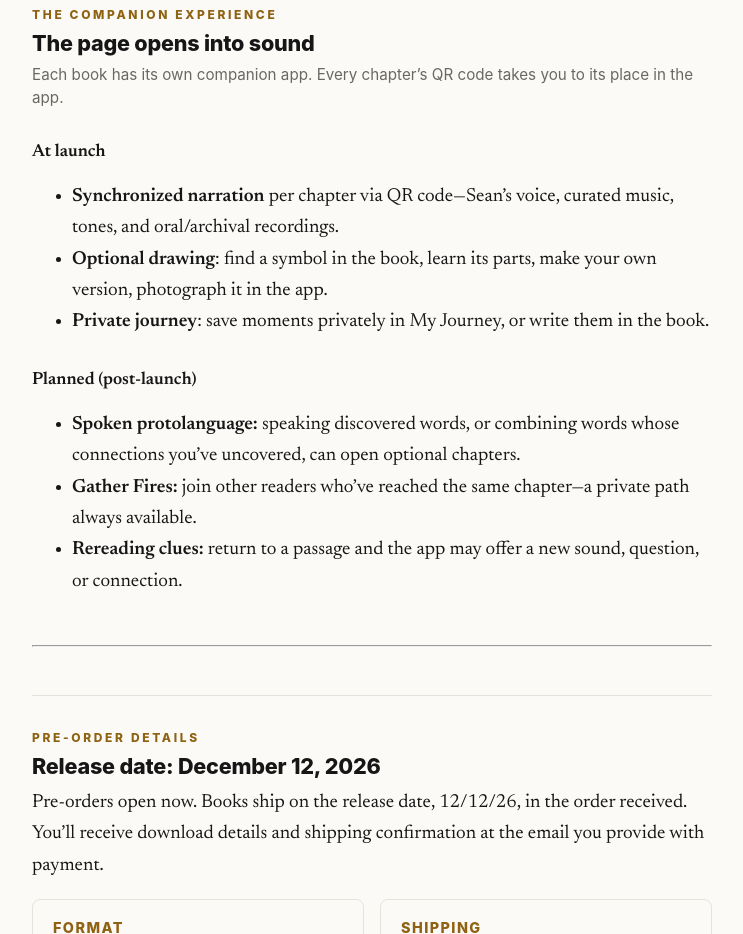
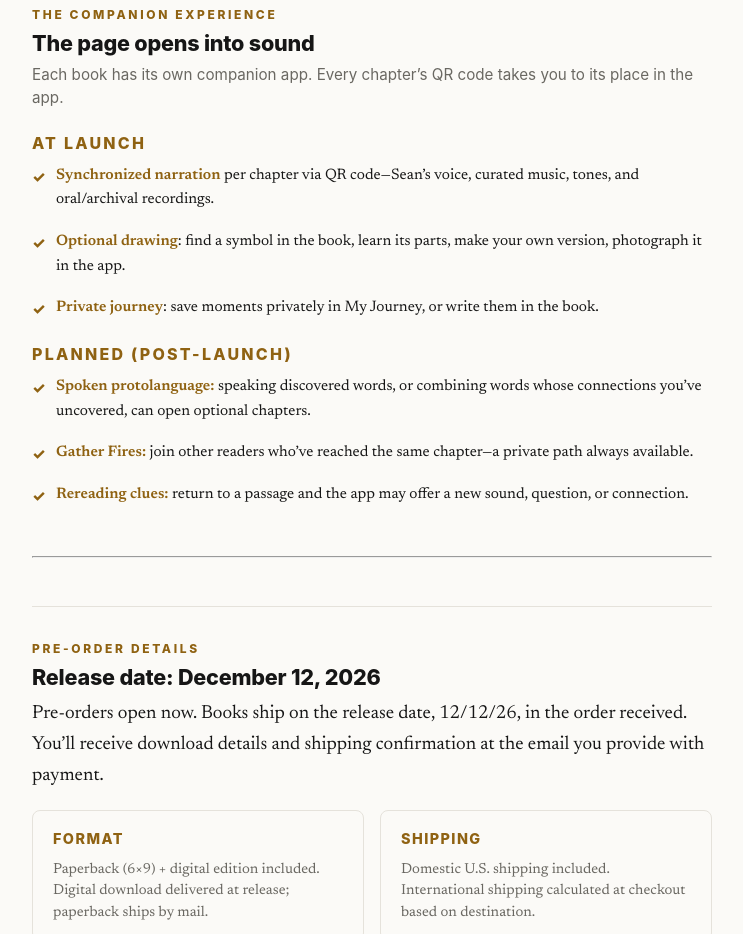
Before and after one commit to beyazghost/beyazghost.github.io, a plain HTML site: page book-pre-order.html in a window 1280 px wide. Shown: the part 4240-5174 px from the top of the page, without its empty margins (268-1011 px from the left). Drawn offline with Linux system fonts and the light colour scheme.

Commit message:
Add shine styling to companion app feature list

```diff
--- a/style.css
+++ b/style.css
@@ -1256,3 +1256,49 @@ details.speak[open] > summary { margin-bottom: 1rem; }
   color: var(--ink);
 }
 .narrative-voices strong { color: var(--accent); }
+
+/* ---------- Companion app / experience feature styling ---------- */
+.app-copy h3 {
+  font-family: var(--sans);
+  font-size: 1rem;
+  font-weight: 800;
+  color: var(--accent);
+  margin: 1.5rem 0 0.75rem;
+  text-transform: uppercase;
+  letter-spacing: 0.14em;
+}
+
+.app-copy ul {
+  list-style: none;
+  padding: 0;
+  margin: 0;
+}
+
+.app-copy li {
+  margin: 0 0 1.1rem;
+  padding-left: 1.5rem;
+  position: relative;
+  line-height: 1.6;
+  font-size: 0.95rem;
+  color: var(--ink);
+}
+
+.app-copy li::before {
+  content: "\2713";
+  position: absolute;
+  left: 0;
+  top: 0.05rem;
+  color: var(--accent);
+  font-family: var(--sans);
+  font-weight: 800;
+}
+
+.app-copy li strong {
+  color: var(--accent);
+  font-weight: 800;
+}
+
+.app-copy li em {
+  color: var(--muted);
+  font-style: italic;
+}
```
